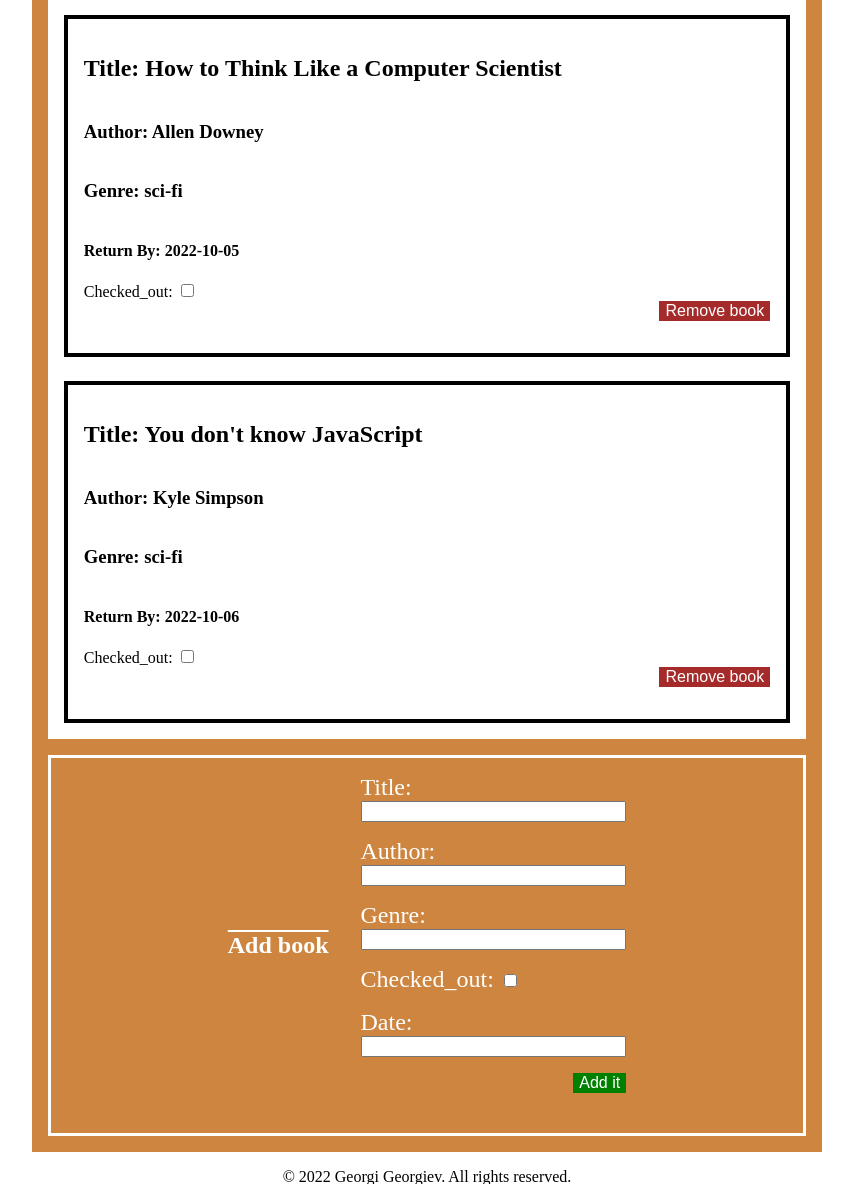
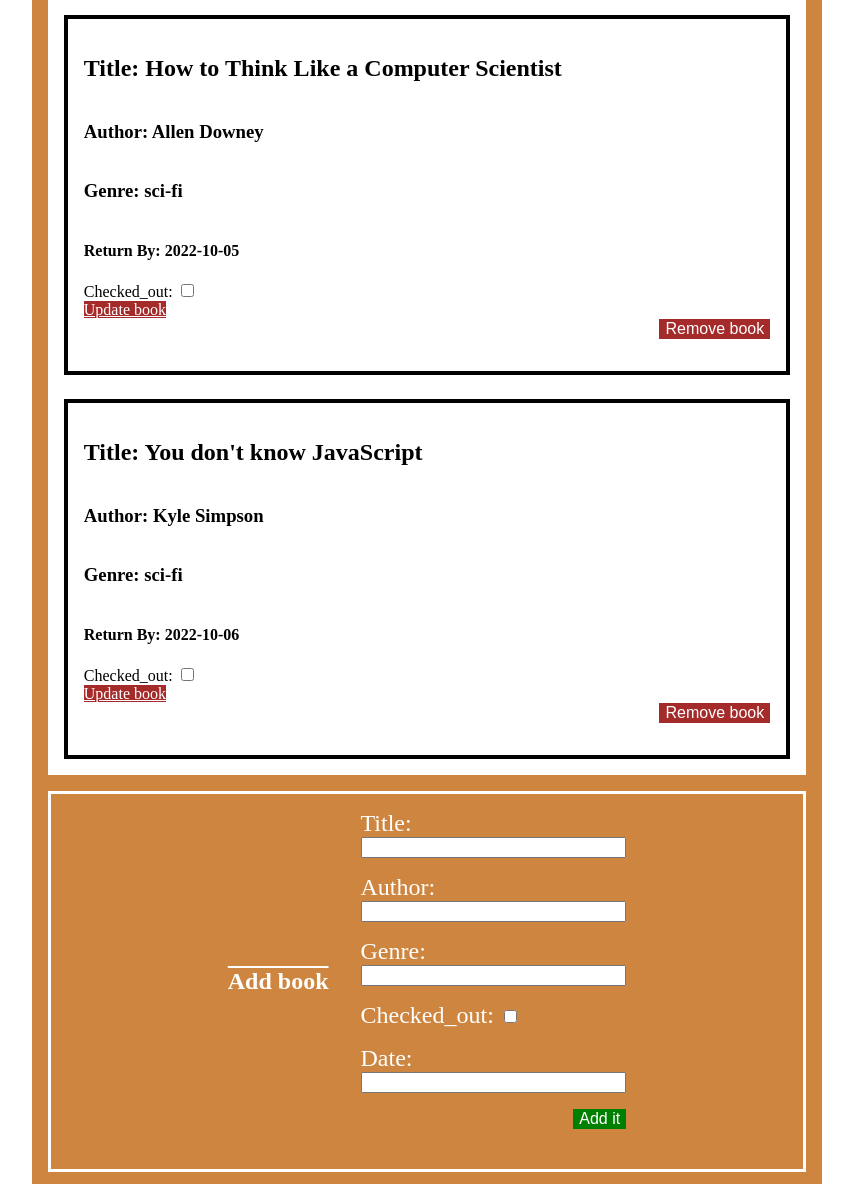
Before and after one commit to gergacio/HTML-CSS-Flask, a Flask app: page /books in a window 1280 px wide. Shown: the part 185-1369 px from the top of the page, without its empty margins (213-1066 px from the left). Run offline with Flask 2, Linux system fonts and the light colour scheme.

Commit message:
Update index.html

```diff
--- a/weekend_homework/CodeClan Library/templates/index.html
+++ b/weekend_homework/CodeClan Library/templates/index.html
@@ -24,6 +24,10 @@
                     <input type="checkbox" name="checked_out" id="checked_out" value="False">
 
                     {% endif %}
+                </div>
+                <div class="update">
+
+                    <a class="remove-btn" href="/books/{{book_list.index(book)}}">Update book</a>
                 </div>
 
                 <div class="remove">
```
